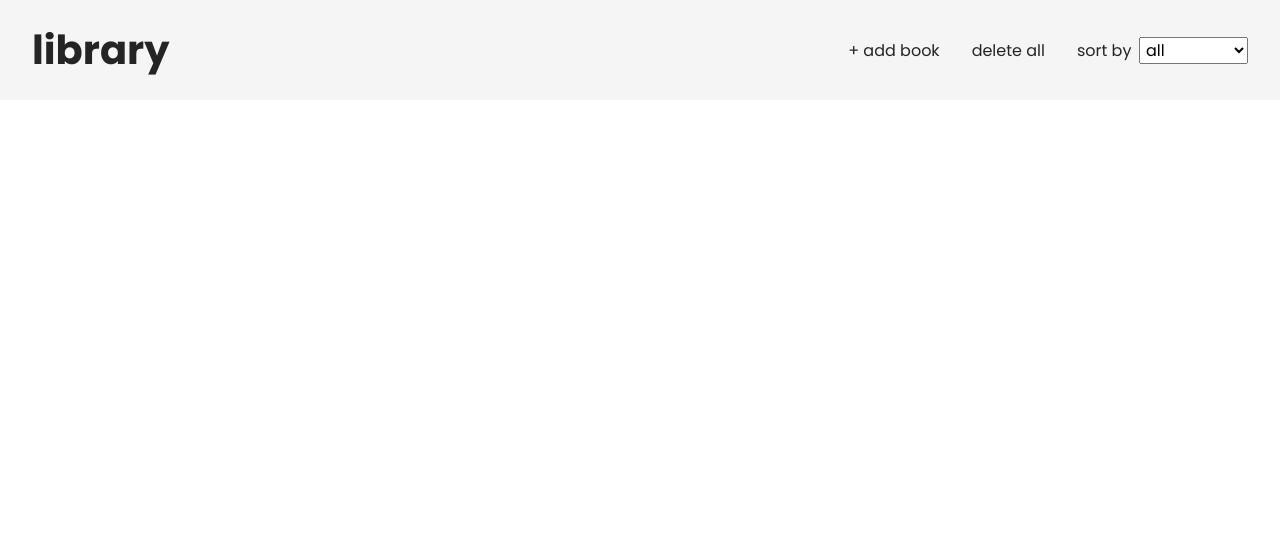
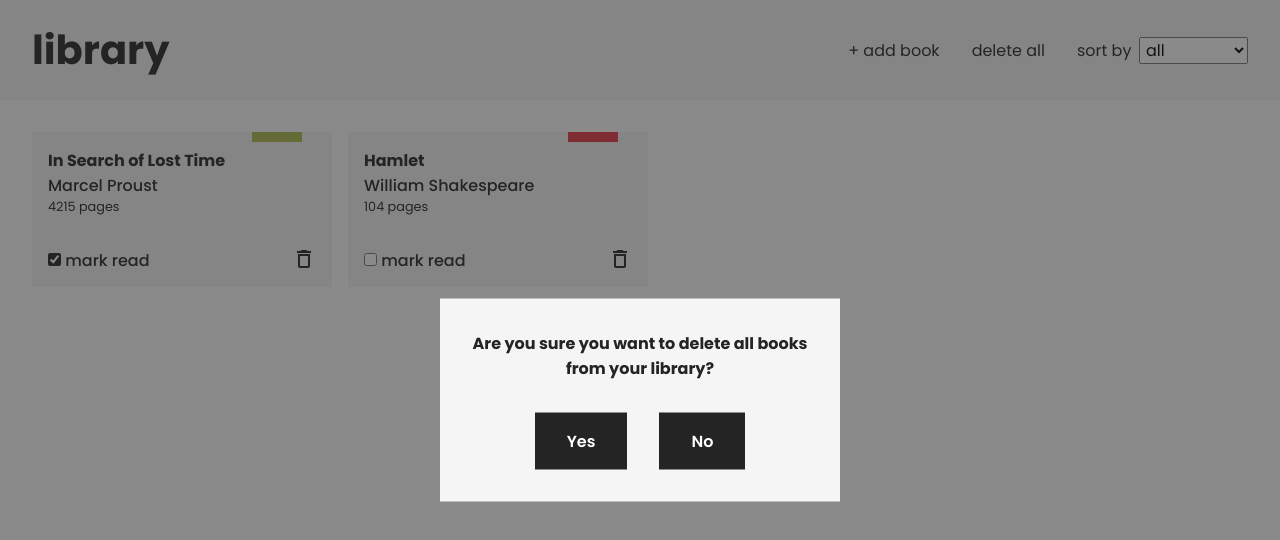
Before and after one commit to itsechi/library, a plain HTML site: page index.html in a window 1280 px wide. Both pictures are taken after a click on the element "delete all". Drawn offline with Linux system fonts and the light colour scheme.

Commit message:
Add delete all pop-up confirmation

```diff
--- a/index.html
+++ b/index.html
@@ -23,8 +23,17 @@
         <option value="not read">not read</option>
       </select>
     </div>
+    </div>
   </header>
   <main>
+    <div class="delete-modal hidden">
+      <h2>Are you sure you want to delete all books from your library?</h2>
+      <div class="buttons">
+        <button id="confirm-delete">Yes</button>
+        <button id="cancel-delete">No</button>
+      </div>
+    </div>
+
     <div class="form-modal hidden">
       <form>
         <h2>add book</h2>
@@ -34,8 +43,8 @@
         <label class="checkbox-container"><input type="checkbox" id="book-status"> Mark read</label>
         <button id="add-book">Add</button>
       </form>
-      <div class="form-overlay"></div>
     </div>
+    <div class="form-overlay hidden"></div>
 
 
     <div class="card-container"></div>
--- a/script.js
+++ b/script.js
@@ -10,10 +10,15 @@ const overlay = document.querySelector('.form-overlay');
 let myLibrary = [];
 
 // show form
-openFormBtn.addEventListener('click', () => form.classList.remove('hidden'));
+openFormBtn.addEventListener('click', () => {
+  form.classList.remove('hidden');
+  overlay.classList.remove('hidden');
+});
 // close form
 overlay.addEventListener('click', closeForm);
 function closeForm() {
+  overlay.classList.add('hidden');
+  deleteModal.classList.add('hidden');
   form.classList.add('hidden');
   // clear input fields
   title.value = '';
@@ -58,7 +63,6 @@ function displayBooks() {
     } mark read</h2>
     <div class="status-bar ${book.read ? `read` : 'not-read'}">`;
     cardContainer.appendChild(displayBook);
-
 
     // sort books
     const dropdown = document.querySelector('#dropdown');
@@ -110,10 +114,21 @@ function displayBooks() {
 }
 
 // delete all books
+const deleteModal = document.querySelector('.delete-modal');
 const deleteAllBtn = document.querySelector('#delete-all');
 deleteAllBtn.addEventListener('click', () => {
-  myLibrary = [];
-  cardContainer.innerHTML = '';
+  deleteModal.classList.remove('hidden');
+  overlay.classList.remove('hidden');
+
+  const confirmDelete = document.querySelector('#confirm-delete');
+  confirmDelete.addEventListener('click', () => {
+    myLibrary = [];
+    cardContainer.innerHTML = '';
+    closeForm();
+  });
+
+  const cancelDelete = document.querySelector('#cancel-delete');
+  cancelDelete.addEventListener('click', closeForm);
 });
 
 // test books
--- a/styles.css
+++ b/styles.css
@@ -58,6 +58,31 @@ select {
   font-family: inherit;
   padding-left: 0.1rem;
   padding-right: 1rem;
+}
+
+.delete-modal {
+  position: absolute;
+  z-index: 2;
+  background-color: var(--card-bg);
+  width: 400px;
+  left: 50%;
+  top: 50%;
+  transform: translate(-50%, -50%);
+  text-align: center;
+  display: flex;
+  flex-direction: column;
+  padding: 2rem 2rem 1rem 2rem;
+}
+
+.buttons {
+  display: flex;
+  justify-content: center;
+  align-items: center;
+  margin: 1rem;
+}
+
+.buttons button {
+  margin: 1rem 1rem 0rem 1rem;
 }
 
 /* main */
@@ -159,7 +184,7 @@ form input[type="checkbox"] {
   margin-right: 0.3rem;
 }
 
-form button {
+button {
   padding: 1rem 2rem;
   font-family: inherit;
   font-size: 1rem;
@@ -172,7 +197,7 @@ form button {
   cursor: pointer;
 }
 
-form button:hover {
+button:hover {
   background-color: #050505;
 }
 
```
